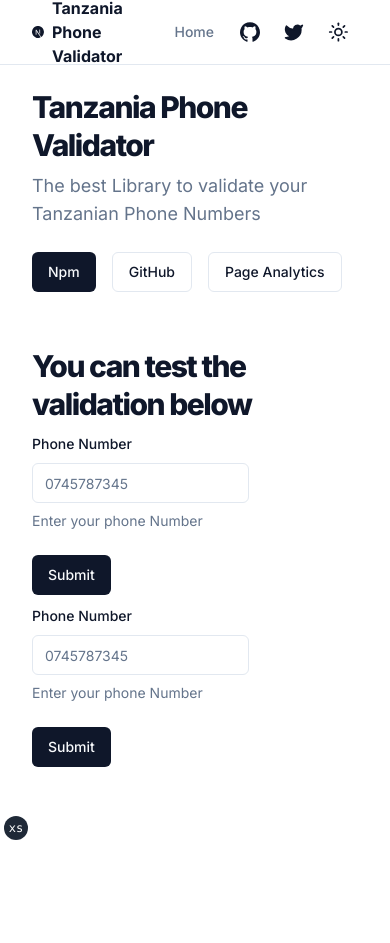
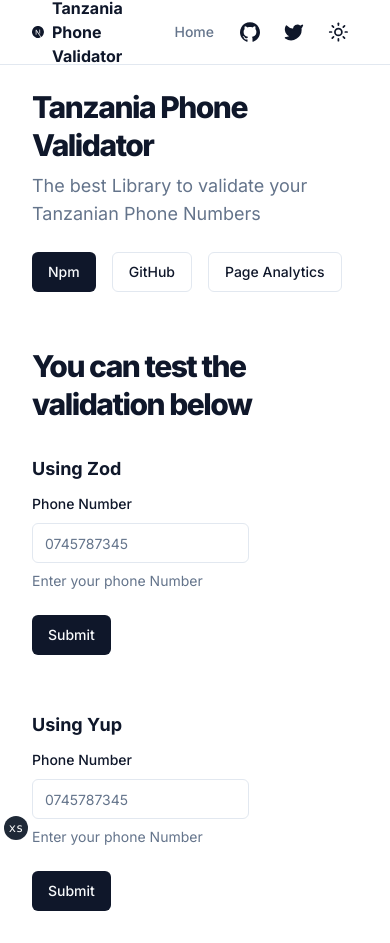
Before and after one commit to reubenwedson/tanzania-phone-validator-playground, a Next.js app: page / in a window 390 px wide. Before the commit the page ends 844 px from the top, so only its background shows below. Built offline with nearby package versions, Linux system fonts and the light colour scheme.

Commit message:
style: added heading for phone forms

```diff
--- a/app/page.tsx
+++ b/app/page.tsx
@@ -53,7 +53,9 @@
           <h1 className="text-3xl font-extrabold leading-tight tracking-tighter md:text-4xl">
             You can test the validation below
           </h1>
+          <h4 className="mt-6 text-lg font-bold ">Using Zod</h4>
           <PhoneForm />
+          <h4 className="mt-12 text-lg font-bold">Using Yup</h4>
           <PhoneFormUsingYup />
         </div>
       </section>
```
